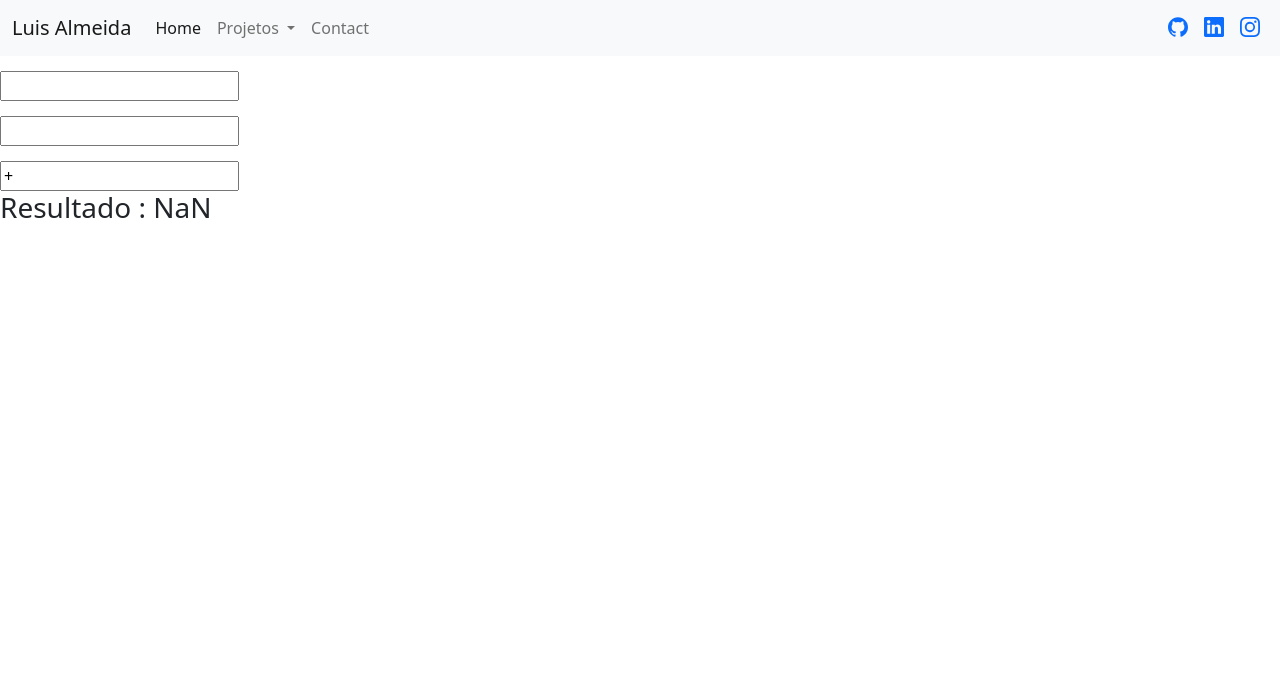
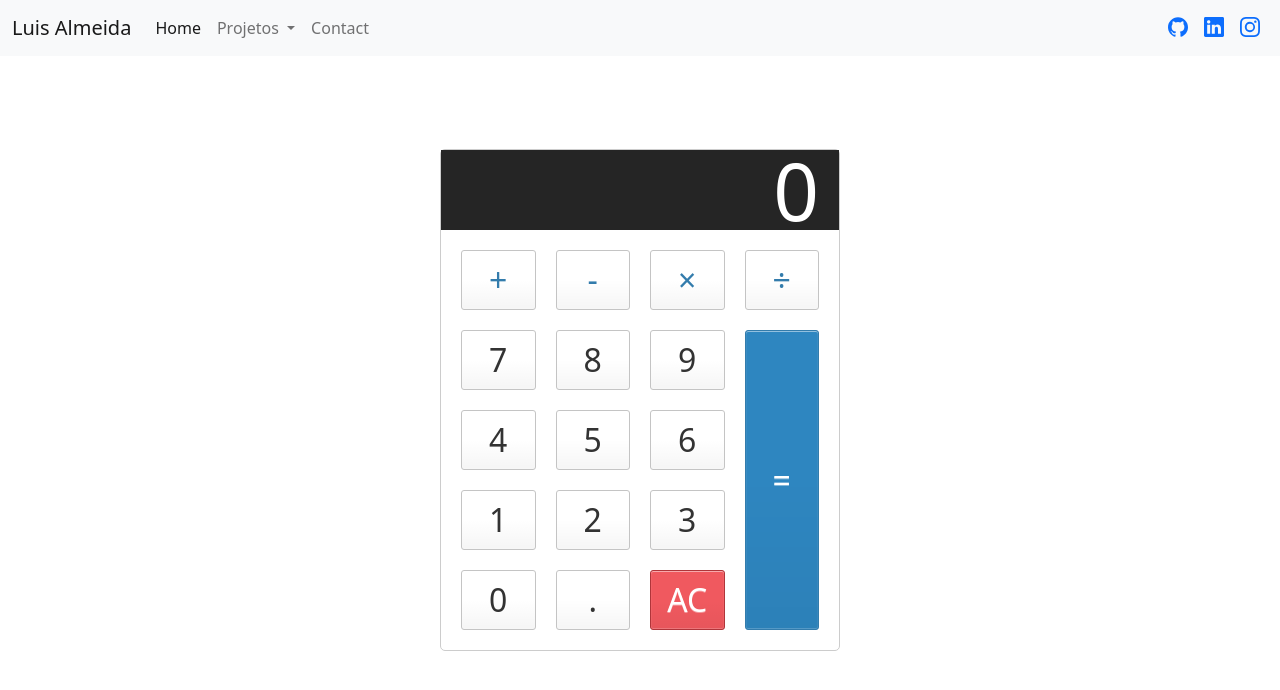
Before and after one commit to LuisAlmeida2555/Aulas-Angular, an Angular app in the folder aulas/: page /calculator in a window 1280 px wide. Shown: the top 690 px of the page. Built offline with nearby package versions, Linux system fonts and the light colour scheme.

Commit message:
Calculadora Completa

```diff
--- a/aulas/src/app/calculadora/calculadora.component.css
+++ b/aulas/src/app/calculadora/calculadora.component.css
@@ -1,4 +1,76 @@
-input{
+/*input{
   display: block;
   margin-top: 15px;
+}*/
+
+.calculator {
+  border: 1px solid #ccc;
+  border-radius: 5px;
+  position: absolute;
+  top: 50%;
+  left: 50%;
+  transform: translate(-50%, -50%);
+  width: 400px;
 }
+
+.calculator-screen {
+  width: 100%;
+  font-size: 5rem;
+  height: 80px;
+  border: none;
+  background-color: #252525;
+  color: #fff;
+  text-align: right;
+  padding-right: 20px;
+  padding-left: 10px;
+}
+
+button {
+  height: 60px;
+  background-color: #fff;
+  border-radius: 3px;
+  border: 1px solid #c4c4c4;
+  background-color: transparent;
+  font-size: 2rem;
+  color: #333;
+  background-image: linear-gradient(to bottom,transparent,transparent 50%,rgba(0,0,0,.04));
+  box-shadow: inset 0 0 0 1px rgba(255,255,255,.05), inset 0 1px 0 0 rgba(255,255,255,.45), inset 0 -1px 0 0 rgba(255,255,255,.15), 0 1px 0 0 rgba(255,255,255,.15);
+  text-shadow: 0 1px rgba(255,255,255,.4);
+}
+
+button:hover {
+  background-color: #eaeaea;
+}
+
+.operator {
+  color: #337cac;
+}
+
+.all-clear {
+  background-color: #f0595f;
+  border-color: #b0353a;
+  color: #fff;
+}
+
+.all-clear:hover {
+  background-color: #f17377;
+}
+
+.equal-sign {
+  background-color: #2e86c0;
+  border-color: #337cac;
+  color: #fff;
+  height: 100%;
+  grid-area: 2 / 4 / 6 / 5;
+}
+
+.equal-sign:hover {
+  background-color: #4e9ed4;
+}
+
+.calculator-keys {
+  display: grid;
+  grid-template-columns: repeat(4, 1fr);
+  grid-gap: 20px;
+  padding: 20px;
+}
--- a/aulas/src/app/calculadora/calculadora.component.html
+++ b/aulas/src/app/calculadora/calculadora.component.html
@@ -1,6 +1,41 @@
+<!-- Exemplo Aula
 <input [(ngModel)]="num1" (input) = "soma()">
 <input [(ngModel)]="num2" (input) = "soma()">
 <input [(ngModel)]="sinal" >
 <h3>Resultado : {{+num1 ++ num2}}</h3>
+<h3>{{numresultado}}</h3>-->
 
-<h3>{{numresultado}}</h3>
+
+<div class="calculator">
+
+  <input type="text" class="calculator-screen" [value]="currentNumber" disabled />
+
+  <div class="calculator-keys">
+
+    <button type="button" (click) = "getOperation('+')" class="operator" value="+">+</button>
+    <button type="button" (click) = "getOperation('-')" class="operator" value="-">-</button>
+    <button type="button" (click) = "getOperation('*')" class="operator" value="*">&times;</button>
+    <button type="button" (click) = "getOperation('/')" class="operator" value="/">&divide;</button>
+
+    <button type="button" (click) = "getNumber('7')" value="7">7</button>
+    <button type="button" (click) = "getNumber('8')" value="8">8</button>
+    <button type="button" (click) = "getNumber('9')" value="9">9</button>
+
+
+    <button type="button" (click) = "getNumber('4')" value="4">4</button>
+    <button type="button" (click) = "getNumber('5')" value="5">5</button>
+    <button type="button" (click) = "getNumber('6')" value="6">6</button>
+
+
+    <button type="button" (click) = "getNumber('1')" value="1">1</button>
+    <button type="button" (click) = "getNumber('2')" value="2">2</button>
+    <button type="button" (click) = "getNumber('3')" value="3">3</button>
+
+
+    <button type="button" (click) = "getNumber('0')" value="0">0</button>
+    <button type="button" (click) = "getDecimal()" class="decimal" value=".">.</button>
+    <button type="button" (click) = "clear()"  class="all-clear" value="all-clear">AC</button>
+
+    <button type="button" (click) = "getOperation('=')" class="equal-sign" value="=">=</button>
+  </div>
+</div>
--- a/aulas/src/app/calculadora/calculadora.component.ts
+++ b/aulas/src/app/calculadora/calculadora.component.ts
@@ -7,11 +7,18 @@ import { Component, OnInit } from '@angular/core';
 })
 export class CalculadoraComponent implements OnInit {
 
+  currentNumber = '0';
+  firstOperand = null;
+  operator = null;
+  waitForSecondNumber = false;
+
   constructor() { }
 
   ngOnInit(): void {
   }
 
+
+/* ---- Exemplo de aula
   num1 : number;
   num2 : number;
   numresultado : number;
@@ -31,7 +38,64 @@ export class CalculadoraComponent implements OnInit {
         this.numresultado = Number(this.num1) + Number(this.num2);
         break;
     }
+  }*/
+
+  public getNumber(v: string){
+    console.log(v);
+    if(this.waitForSecondNumber)
+    {
+      this.currentNumber = v;
+      this.waitForSecondNumber = false;
+    }else{
+      this.currentNumber === '0'? this.currentNumber = v: this.currentNumber += v;
+
+    }
   }
 
+  getDecimal(){
+    if(!this.currentNumber.includes('.')){
+        this.currentNumber += '.';
+    }
+  }
+
+  private doCalculation(op , secondOp){
+    switch (op){
+      case '+':
+      return this.firstOperand += secondOp;
+      case '-':
+      return this.firstOperand -= secondOp;
+      case '*':
+      return this.firstOperand *= secondOp;
+      case '/':
+      return this.firstOperand /= secondOp;
+      case '=':
+      return secondOp;
+    }
+  }
+
+  public getOperation(op: string){
+    console.log(op);
+
+    if(this.firstOperand === null){
+      this.firstOperand = Number(this.currentNumber);
+
+    }else if(this.operator){
+      const result = this.doCalculation(this.operator , Number(this.currentNumber))
+      this.currentNumber = String(result);
+      this.firstOperand = result;
+    }
+    this.operator = op;
+    this.waitForSecondNumber = true;
+
+    console.log(this.firstOperand);
+
+  }
+
+  public clear(){
+    this.currentNumber = '0';
+    this.firstOperand = null;
+    this.operator = null;
+    this.waitForSecondNumber = false;
+  }
 
 }
--- a/aulas/src/styles.css
+++ b/aulas/src/styles.css
@@ -1,2 +1,13 @@
 /* You can add global styles to this file, and also import other style files */
 @import "~bootstrap-icons/font/bootstrap-icons.css";
+
+html {
+  font-size: 100%;
+  box-sizing: border-box;
+}
+
+*, *::before, *::after {
+  margin: 0;
+  padding: 0;
+  box-sizing: inherit;
+}
```
